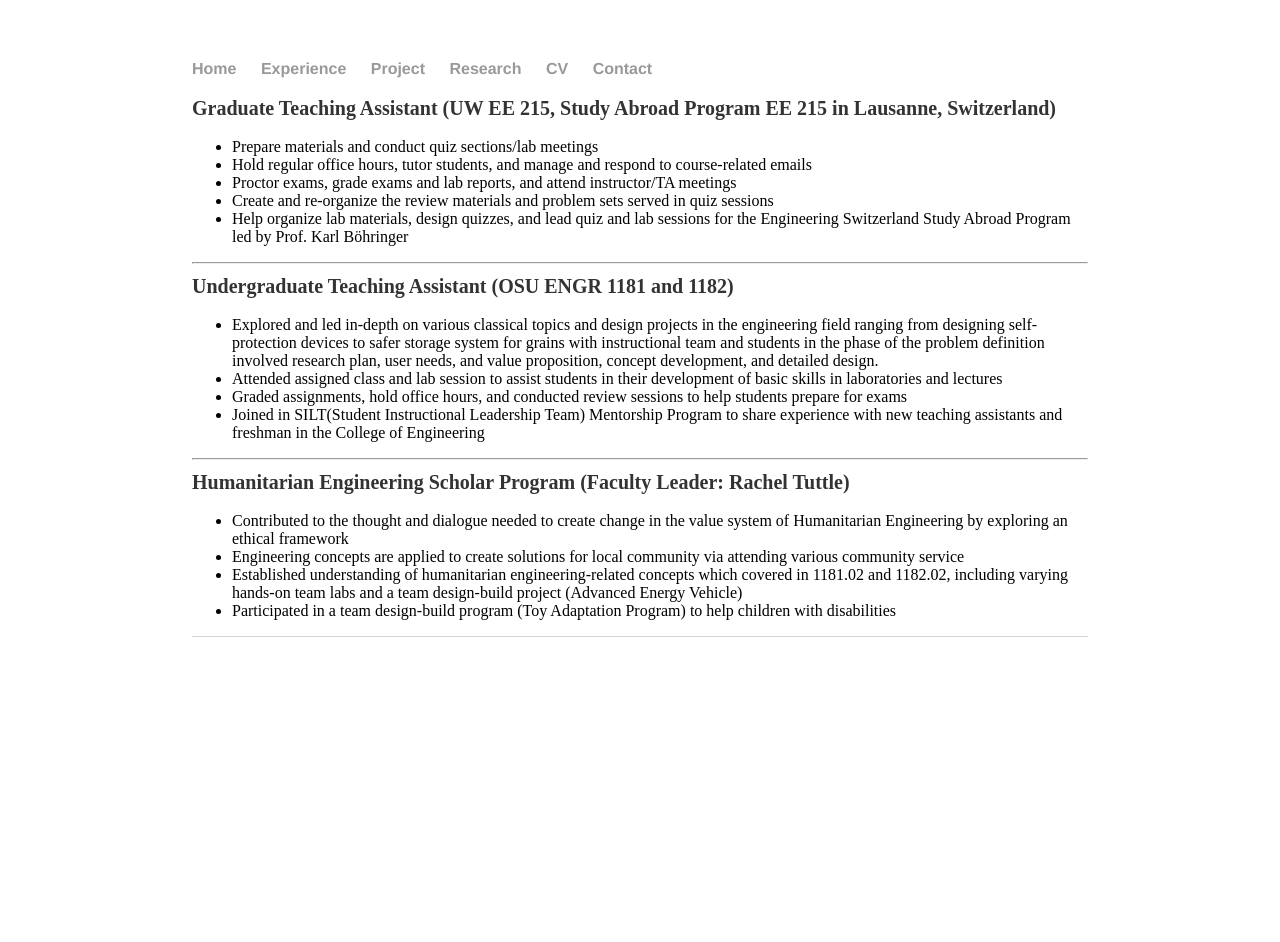
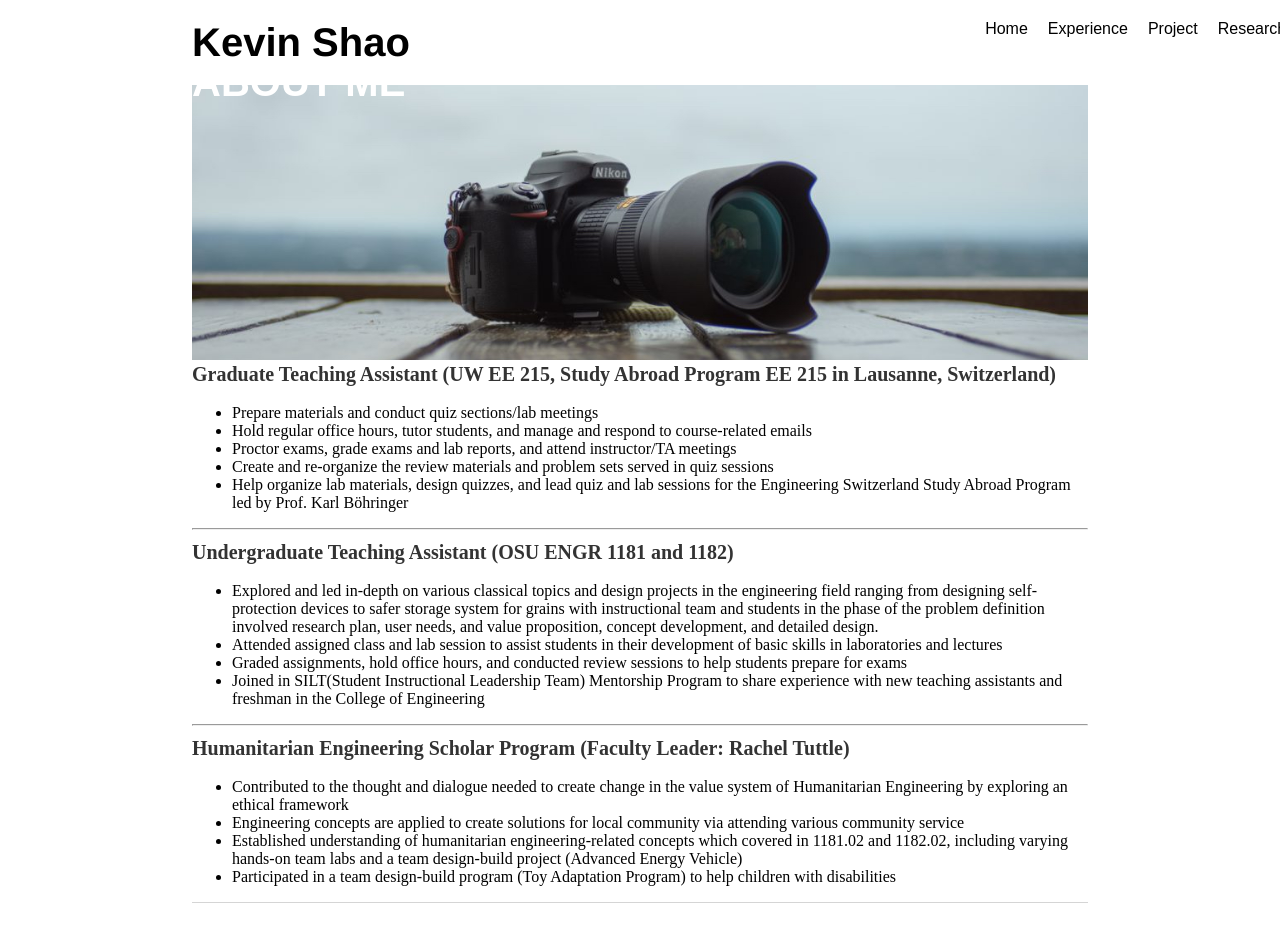
Before and after one commit to Kevinminion18/Kevinminion18.github.io, a plain HTML site: page experience.html in a window 1280 px wide. Before the commit the page ends 800 px from the top, so only its background shows below. Drawn offline with Linux system fonts and the light colour scheme.

Commit message:
update-experience

```diff
--- a/css/main.css
+++ b/css/main.css
@@ -2,6 +2,54 @@ body {
     margin: 60px auto;
     width: 70%;
 }
+
+header {
+    margin-top: 50px;
+    height: 300px;
+    background-image: url("../img/headerimage.jpg");
+    background-size: cover;
+    background-position: center center;
+    justify-content: center;
+}
+
+h1 {
+    margin: 20px;
+    margin-left: 0px;
+}
+
+.h1-header {
+    color: white;
+    font-family: 'Exo 2', sans-serif;
+}
+
+nav {
+    margin-left: auto;
+    margin-right: 30px;
+}
+
+nav a {
+    float: left;
+    display: block;
+    text-align: center;
+    padding: 20px 10px;
+    color: black;
+    text-decoration: none;
+    font-family: 'Oswald', sans-serif;
+}
+
+nav a:hover {
+    background-color: #f2f2f2;
+}
+
+#nav-bar {
+    overflow: hidden;
+    position: fixed;
+    top: 0;
+    width: 100%;
+    background-color: white;
+    display: flex;
+}
+
 nav ul, footer ul {
     font-family:'Helvetica', 'Arial', 'Sans-Serif';
     padding: 0px;
--- a/experience.html
+++ b/experience.html
@@ -1,22 +1,27 @@
 <!DOCTYPE html>
-<html>
+<html lang="en">
 	<head>
 		<title>Kevin Shao</title>
 		<!-- link to main stylesheet -->
 		<link rel="stylesheet" type="text/css" href="/css/main.css">
 	</head>
 	<body>
-		<nav>
-    		<ul>
-        		<li><a href="/">Home</a></li>
-	        	<li><a href="/experience">Experience</a></li>
-			<li><a href="/project">Project</a></li>
-        		<li><a href="/research">Research</a></li>
-			<!-- <li><a href="/activity">Activity</a></li> -->
-        		<li><a href="/cv">CV</a></li>
-			<li><a href="/Contact">Contact</a></li>
-    		</ul>
-		</nav>
+		<section id="nav-bar">
+      <h1>Kevin Shao</h1>
+      <nav>
+        <a href="/">Home</a>
+        <a href="/experience">Experience</a>
+        <a href="/project">Project</a>
+        <a href="/research">Research</a>
+        <!--<li><a href="/experience">Experience</a></li> -->
+        <a href="/gallary">Gallary</a>
+        <a href="/Contact">Contact</a>
+      </nav>
+    </section>
+    <header>
+      <h1 class="h1-header">ABOUT ME</h1>
+    </header>
+
 		<div class="container">
     		<div class="blurb">
 			<p1>Graduate Teaching Assistant (UW EE 215, Study Abroad Program EE 215 in Lausanne, Switzerland)</p1>
```
Also changed, not shown: gallary.html (+1 -1 lines).
